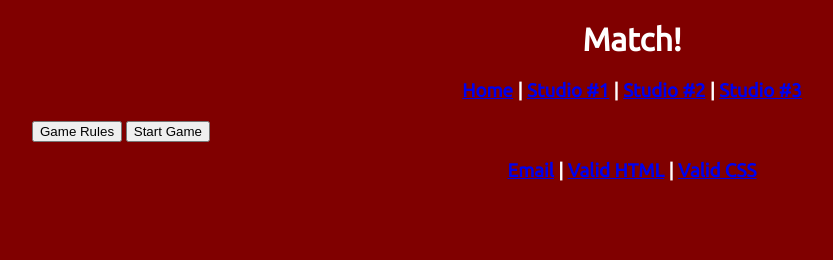
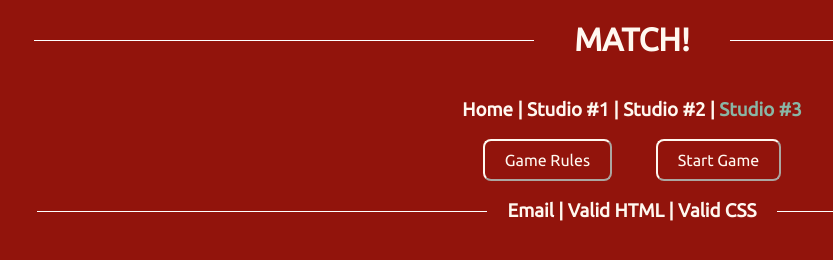
Before and after one commit to adteruya/adteruya.github.com, a plain HTML site: page des157-wi20/studio3/index.html in a window 1280 px wide. Shown: the whole page, without its empty margins (8-841 px from the left). Drawn offline with Linux system fonts and the light colour scheme.

Commit message:
updated css and index

```diff
--- a/des157-wi20/studio3/index.html
+++ b/des157-wi20/studio3/index.html
@@ -9,15 +9,15 @@
     </head>
     <body>
         <header>
-            <h1>Match!</h1>
+            <h1>MATCH!</h1>
             <h3><a href="../index.html">Home</a> | <a href="../studio1/mad-lib-plants.html">Studio #1</a> | <a href="../studio2/index.html">Studio #2</a> | <a href="../studio3/index.html" id="current-page">Studio #3</a></h3>
         </header>
-        <div id="button_guides">
-            <button>Game Rules</button>
-            <button>Start Game</button>
+        <div id="button-guides">
+            <button id="rules">Game Rules</button>
+            <button id="start">Start Game</button>
         </div>
         <div id="scores"></div>
-        <div id="all_cards">
+        <div id="all-cards">
             <div id="card1" class="unflipped"></div>
             <div id="card2" class="unflipped"></div>
             <div id="card3" class="unflipped"></div>
--- a/des157-wi20/studio3/styles.css
+++ b/des157-wi20/studio3/styles.css
@@ -1,13 +1,90 @@
 /* Defaults - Regardless of Screen Size */
 body    {
     font-family: 'Ubuntu';
-    background-color: maroon;
-    color: white;
+    background-color: #92140C;
+    color: #FFF8F0;
 }
 
-header,footer   {
+header, footer, #button-guides   {
     text-align: center;
 }
+
+a   {
+    transition-duration: 0.3s;
+    text-decoration: none;
+    color: #FFF8F0;
+}
+
+a:hover {
+    color: #1E1E24;
+}
+
+#current-page   {
+    color: #89B6A5;
+}
+
+button {
+    background-color: #92140C;
+    border-color: #FFF8F0;
+    color: #FFF8F0;
+    border-radius: 8px;
+    font-family: 'Ubuntu';
+    transition-duration: 0.5s;
+}
+
+button:hover    {
+    background-color: #FFF8F0;
+    border-color: #92140C;
+    color: #92140C;
+}
+
+button:active    {
+    transition-duration: unset;
+    background-color: #89B6A5;
+    border-color: #89B6A5;
+    color: #FFF8F0;
+}
+
+#button-guides  {
+    text-align: center;
+}
+
+/** For stylizing lines: code courtesy of https://stackoverflow.com/questions/23390654/title-with-hr-line **/
+h1, footer h3  {
+    position: relative;
+    display: inline-block;
+}
+
+h1::before, h1::after    {
+    content:' ';
+    display: block;
+    position: absolute;
+    top: 50%;
+    left: -540px;
+    width: 500px;
+    border-bottom: 1px solid #FFFFFF;
+}
+
+h1::after {
+    left:auto;
+    right:-540px;
+}
+
+footer h3::before, footer h3::after {
+    content:' ';
+    display: block;
+    position: absolute;
+    top: 50%;
+    left: -470px;
+    width: 450px;
+    border-bottom: 1px solid #FFFFFF;
+}
+
+footer h3::after    {
+    left: auto;
+    right: -470px;
+}
+/*********************************************************************************************************/
 
 /* Desktop Layout */
 @media only screen and (min-width: 600px)   {
@@ -16,4 +93,16 @@ header,footer   {
         min-width: 800px;
         margin: 0 auto;
     }
+
+    button  {
+        padding: 10px 20px 10px 20px;
+        font-size: 1.0em;
+    }
+
+    #start, #rules  {
+        margin-left: 20px;
+        margin-right: 20px;
+    }
 }
+
+/* Mobile Layout */
```
